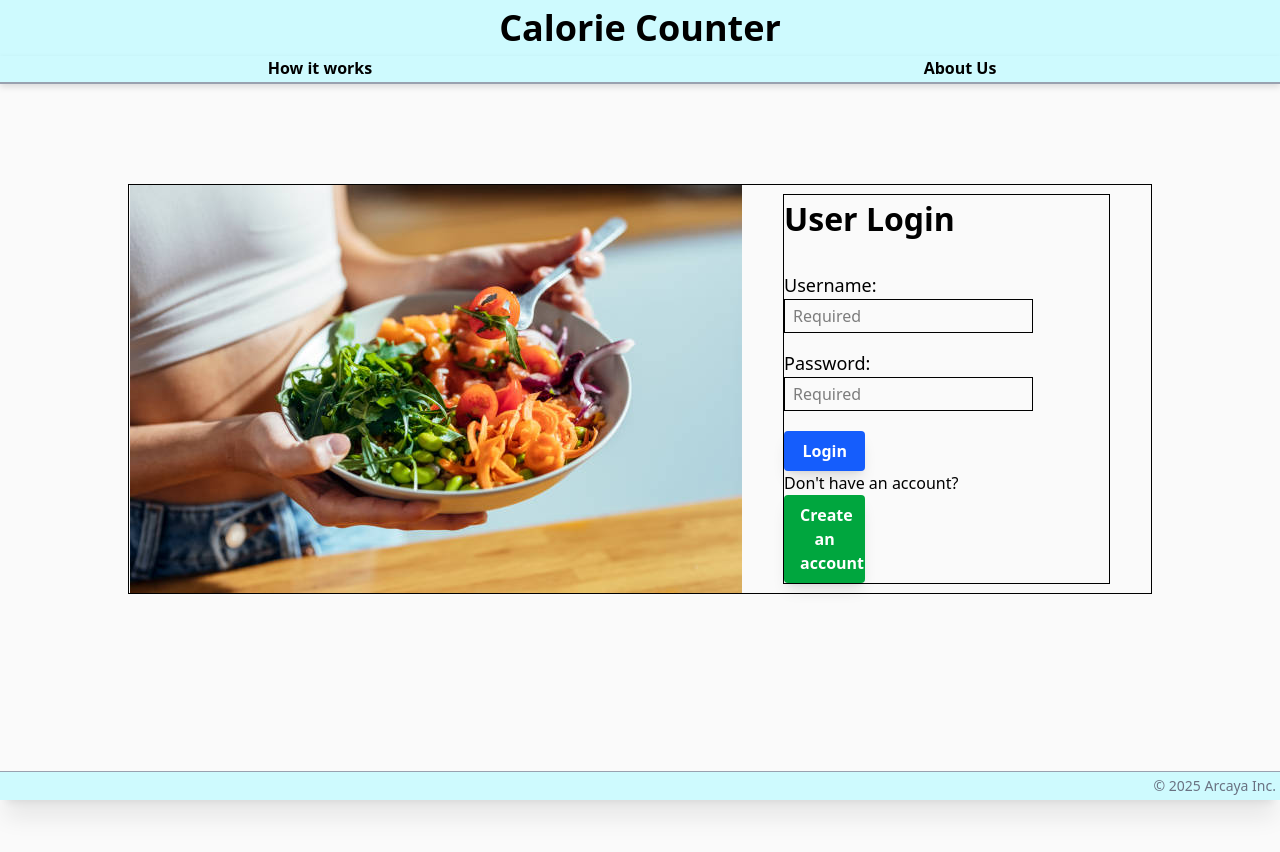
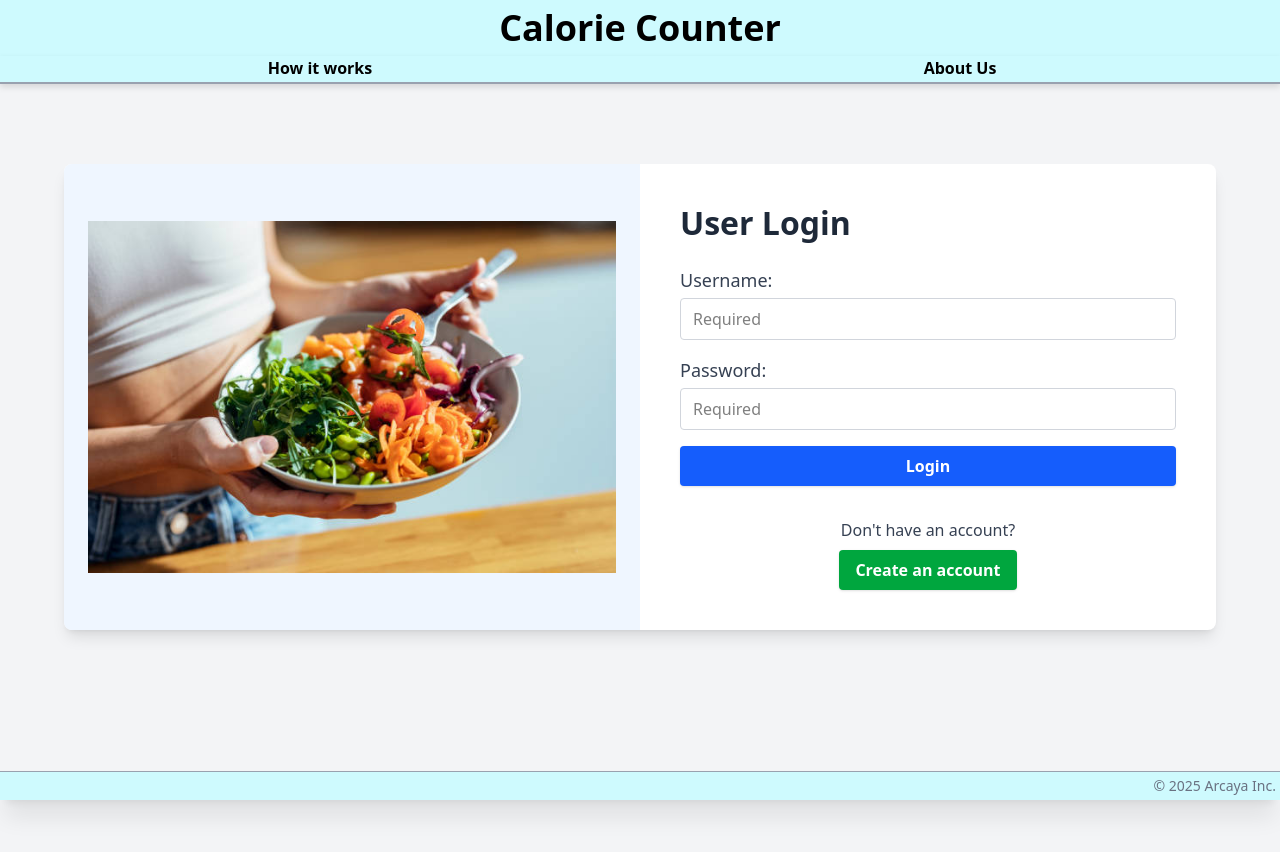
Before and after one commit to SeanEArc/Unit-2-Final-Project, a React (Vite) app in the folder React-Final-copy/: page /login in a window 1280 px wide. Shown: the top 852 px of the page. Before the commit the page ends 800 px from the top, so only its background shows below. Built offline with nearby package versions, Linux system fonts and the light colour scheme.

Commit message:
Adding stylings to the login page

```diff
--- a/React-Final-copy/src/components/auth/LoginPage.jsx
+++ b/React-Final-copy/src/components/auth/LoginPage.jsx
@@ -22,7 +22,6 @@ const LoginPage = () => {
       const handleLogin = async (event) => {
             event.preventDefault();
 
-            try {
 
                   const getAllUsers = await fetchGetData('http://localhost:8080/users/all');
 
@@ -30,16 +29,12 @@ const LoginPage = () => {
                         if (username === getAllUsers[i].username && password === getAllUsers[i].password) {
                               setIsLoggedIn(true);
                               setUser(getAllUsers[i]);
-                              console.log(user)
                               break;
                         } else {
                               setError('Invalid username or password');
                         }
                   }
 
-            } catch (error) {
-                  console.error('Error logging in:', error);
-            }
       };
 
       useEffect(() => {
@@ -47,34 +42,30 @@ const LoginPage = () => {
             if (isLoggedIn) {
                   navigate('/');
             }
-            console.log(user)
       }, [isLoggedIn, navigate]);
 
 
 
       return (
 
-            <div className="login-page mt-25">
+            <div className="login-page py-20 px-4 min-h-screen bg-gray-100">
 
-                  <div className='grid grid-cols-[60%_40%] max-w-[80%] items-center justify-center mx-auto border'>
+                  <div className='grid md:grid-cols-2 grid-cols-1 max-w-6xl mx-auto bg-white shadow-lg rounded-lg overflow-hidden'>
 
-                        <div className='mx-auto'>
-                              <img src={HealthyPlate} alt='Healthy Plate'/>
+                        <div className='hidden md:flex items-center justify-center bg-blue-50 p-6'>
+                              <img src={HealthyPlate} alt='Healthy Plate' className="max-w-full h-auto"/>
                         </div>
 
-                        <div className='border md:min-w-[80%] mx-auto'>
+                  {/*Form section*/}
+                        <div className='p-10 flex flex-col justify-center'>
 
-                              <h1 className='pb-5'>User Login</h1>
+                              <h1 className='text-3xl font-bold text-gray-800 mb-6'>User Login</h1>
 
+                              <form onSubmit={handleLogin} className='space-y-4'>
 
-
-                              <form onSubmit={handleLogin}>
-
-                                    <div className='pt-2 pb-2 mb-1'>
-
-                                          <label className='block text-lg'>
+                                    <div>
+                                          <label className='block text-lg text-gray-700 mb-1'>
                                                 Username:
-
                                           </label>
 
                                           <input type="text"
@@ -82,42 +73,40 @@ const LoginPage = () => {
                                                 placeholder='Required'
                                                 onChange={(event) => setUsername(event.target.value)}
                                                 required
-                                                className='border px-2 py-1'>
-                                                </input>
-
+                                                className='w-full border border-gray-300 rounded px-3 py-2 focus:outline-none focus:ring-2 focus:ring-blue-500'>
+                                          </input>
                                     </div>
 
-                                    <div className='pt-1 pb-1'>
-                                          <label className='block text-lg'>
+                                    <div>
+                                          <label className="block text-lg text-gray-700 mb-1">
+                                                Password:
+                                          </label>
 
-                                                Password:
-
-                                          </label>
                                           <input type='password'
                                                 value={password}
                                                 placeholder='Required'
                                                 onChange={(event) => setPassword(event.target.value)}
                                                 required
-                                                className='border px-2 py-1'>
-                                                </input>
+                                                className="w-full border border-gray-300 rounded px-3 py-2 focus:outline-none focus:ring-2 focus:ring-blue-500">
+                                          </input>
                                     </div>
 
-                                    <div className='font-semibold'>
-                                          {error && <p className="error text-red-500">{error}</p>}
-                                    </div>
+                                    {error && <p className="text-red-500 font-medium">{error}</p>}
 
-                                    <div className='mt-4'>
-                                          <button
-                                          type="submit"
-                                          className='bg-blue-600 hover:bg-blue-700 text-white font-semibold py-2 px-4 rounded w-[25%] text-center shadow-lg'>Login</button>
-                                    </div>
+                                    <button
+                                    type="submit"
+                                    className='w-full bg-blue-600 hover:bg-blue-700 text-white font-semibold py-2 rounded shadow transition'>
+                                          Login
+                                    </button>
 
-                                    <div>
+                                    <div className="text-center mt-4">
 
-                                    <p className='font-medium'> Don't have an account? </p>
+                                          <p className="font-medium text-gray-700">Don't have an account?</p>
 
-                                    <Link to="/register"
-                                    className='bg-green-600 hover:bg-green-700 text-white font-semibold py-2 px-4 rounded w-[25%] text-center inline-block shadow-lg'> Create an account </Link>
+                                          <Link to="/register"
+                                                      className="inline-block mt-2 bg-green-600 hover:bg-green-700 text-white font-semibold py-2 px-4 rounded shadow transition">
+                                                      Create an account
+                                          </Link>
 
                                     </div>
                               </form>
```
